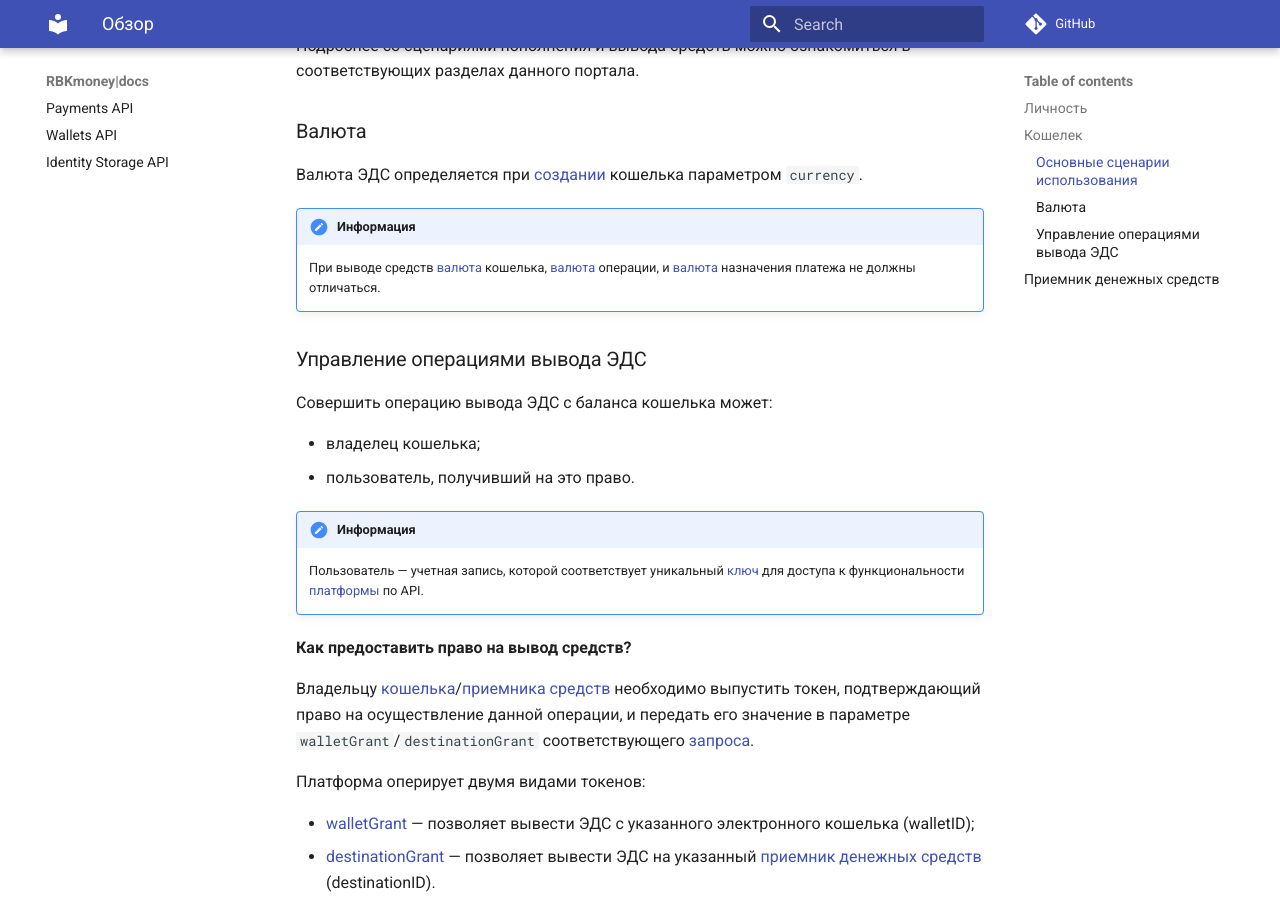
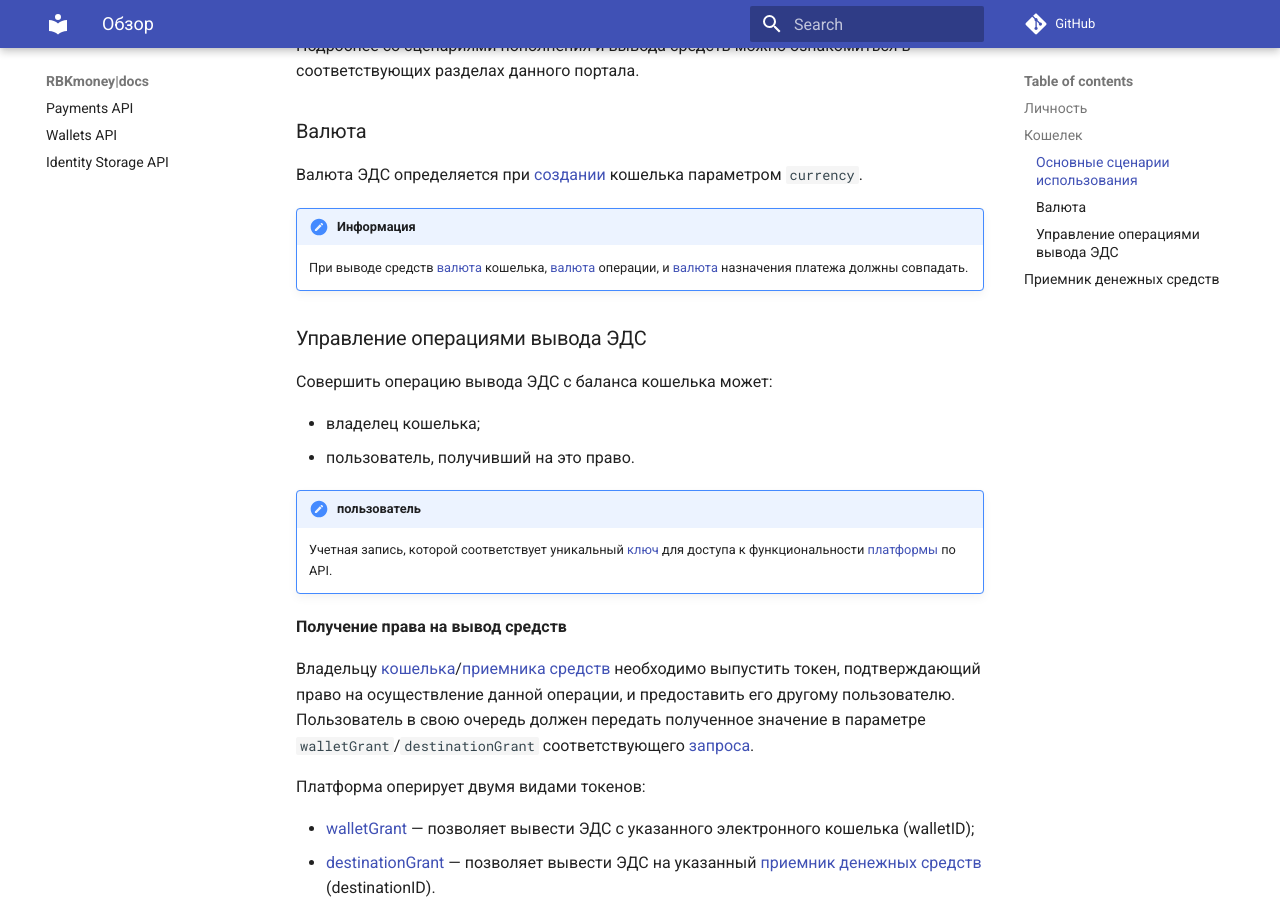
Before and after one commit to rbkmoney/docs, an MkDocs documentation site: the page built from content/docs/wallets/overview.md, in a window 1280 px wide and 900 px high, scrolled down 1038 px. Built offline with MkDocs 1.6.1 and Material for MkDocs 9.7.7, drawn with Linux system fonts in a browser that asks for light colours; nearby versions of some CDN libraries; comment, search, counter and statistics services are not loaded.

Commit message:
Update overview.md

```diff
--- a/content/docs/wallets/overview.md
+++ b/content/docs/wallets/overview.md
@@ -32,7 +32,7 @@
 Валюта ЭДС определяется при [создании](https://rbkmoney.github.io/wallets-api/v0/#operation/createWallet) кошелька параметром `currency`.
 
 !!! note "Информация"
-    При выводе средств [валюта](https://rbkmoney.github.io/wallets-api/v0/#operation/createWallet) кошелька, [валюта](https://rbkmoney.github.io/wallets-api/v0/#operation/createWithdrawal) операции, и [валюта](https://rbkmoney.github.io/wallets-api/v0/#operation/createDestination) назначения платежа не должны отличаться.
+    При выводе средств [валюта](https://rbkmoney.github.io/wallets-api/v0/#operation/createWallet) кошелька, [валюта](https://rbkmoney.github.io/wallets-api/v0/#operation/createWithdrawal) операции, и [валюта](https://rbkmoney.github.io/wallets-api/v0/#operation/createDestination) назначения платежа должны совпадать.
 
 ### Управление операциями вывода ЭДС {#withdrawal}
 
@@ -41,12 +41,12 @@
 * владелец кошелька;
 * пользователь, получивший на это право.
 
-!!! note "Информация"
-    Пользователь — учетная запись, которой соответствует уникальный [ключ](https://developer.rbk.money/docs/payments/overview/#lk) для доступа к функциональности [платформы](https://developer.rbk.money/docs/payments/overview/#_1) по API.
+!!! note "пользователь"
+    Учетная запись, которой соответствует уникальный [ключ](https://developer.rbk.money/docs/payments/overview/#lk) для доступа к функциональности [платформы](https://developer.rbk.money/docs/payments/overview/#_1) по API.
 
-**Как предоставить право на вывод средств?**
+**Получение права на вывод средств**
 
-Владельцу [кошелька](#wallet)/[приемника средств](#destination) необходимо выпустить токен, подтверждающий право на осуществление данной операции, и передать его значение в параметре `walletGrant`/`destinationGrant` соответствующего [запроса](https://rbkmoney.github.io/wallets-api/v0/#operation/createWithdrawal).
+Владельцу [кошелька](#wallet)/[приемника средств](#destination) необходимо выпустить токен, подтверждающий право на осуществление данной операции, и предоставить его другому пользователю. Пользователь в свою очередь должен передать полученное значение в параметре `walletGrant`/`destinationGrant` соответствующего [запроса](https://rbkmoney.github.io/wallets-api/v0/#operation/createWithdrawal).
 
 Платформа оперирует двумя видами токенов:
 
```
